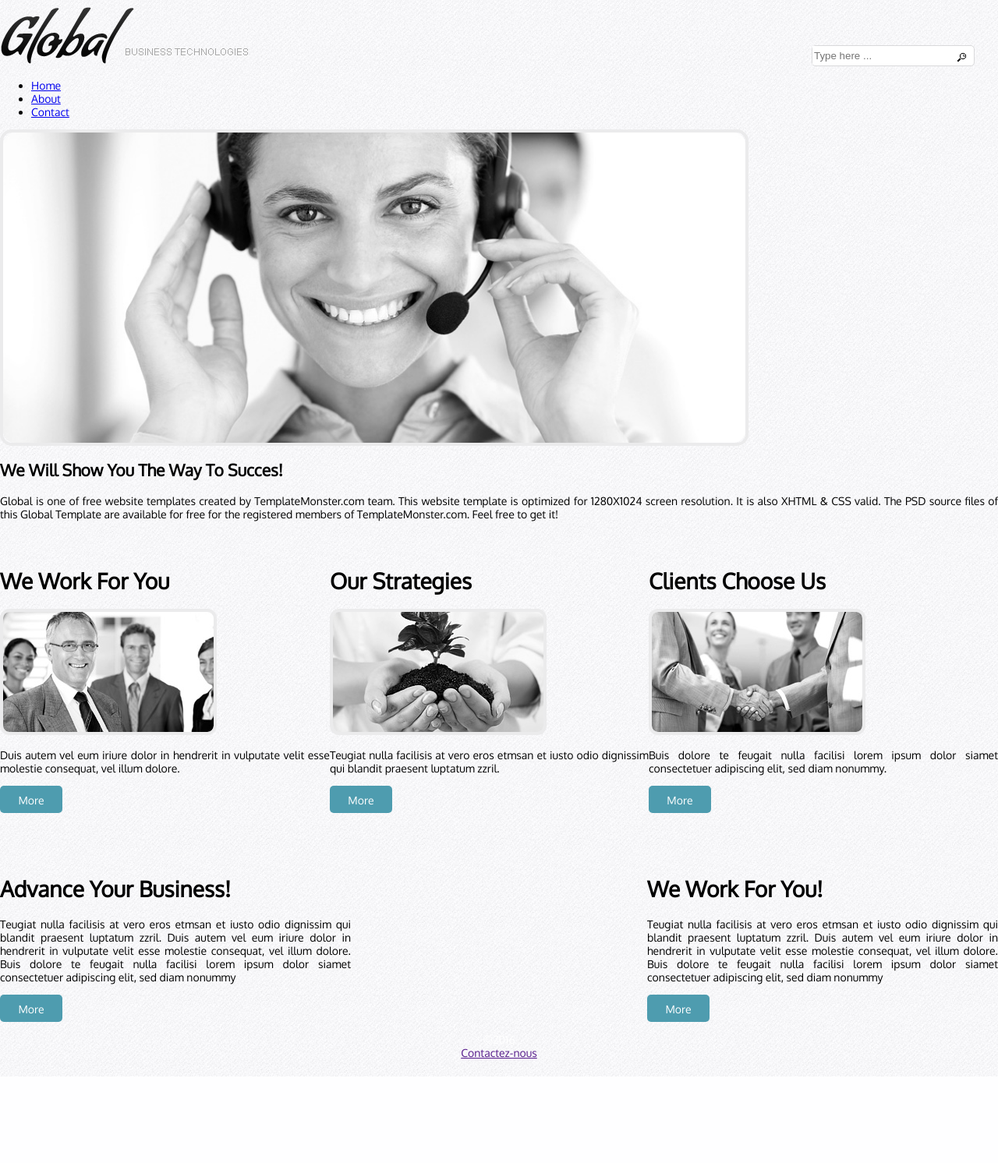
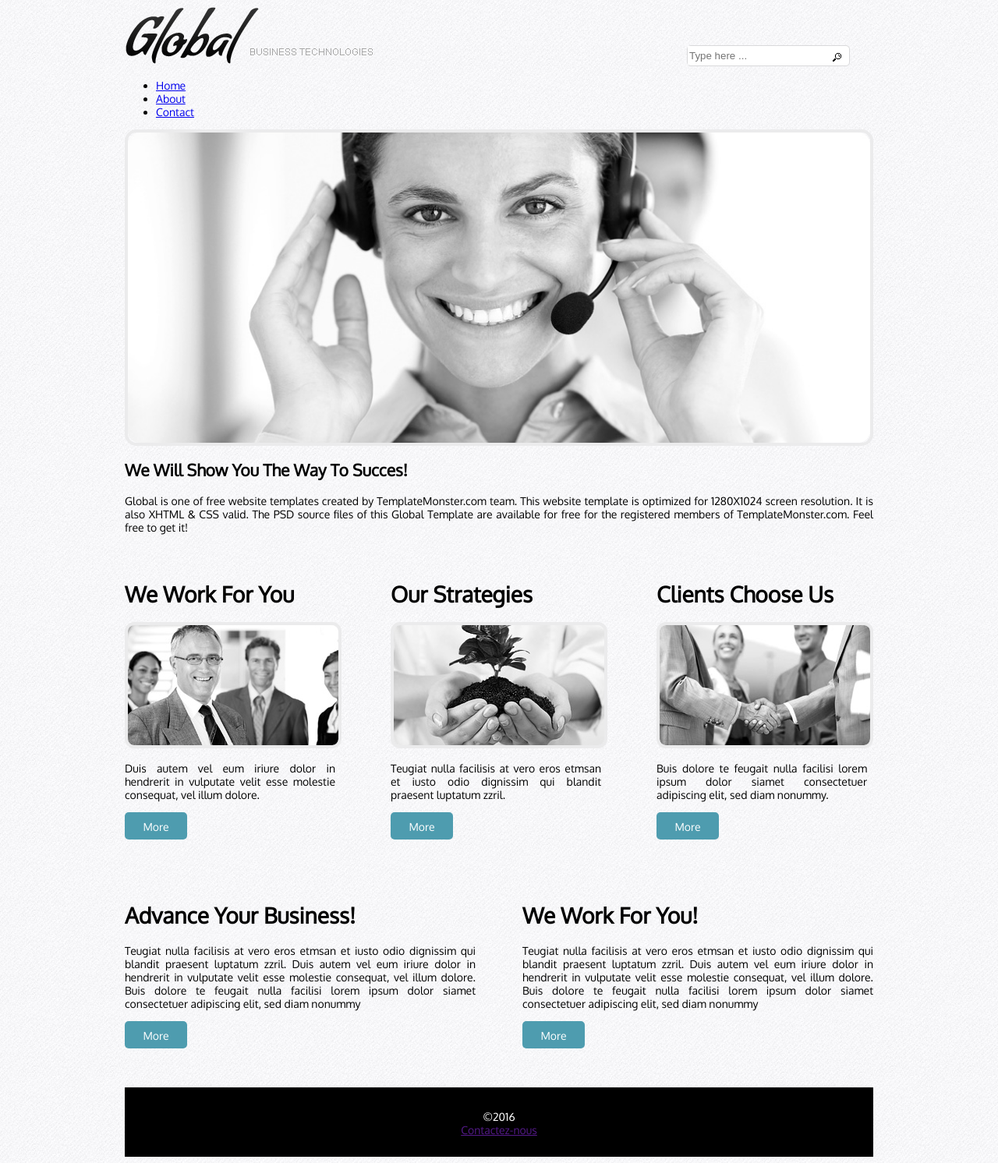
Before and after one commit to DuchenetVictor/TP-HtmlCss, a PHP site: page / in a window 1280 px wide. Shown: the whole page at 78% size. Before the commit the page ends 1381 px from the top, so only its background shows below. Run offline with PHP 8.4, Linux system fonts and the light colour scheme; some web fonts are replaced.

Commit message:
resolve conflict

```diff
--- a/css/style.css
+++ b/css/style.css
@@ -61,20 +61,15 @@ body{
     margin-right: auto;
 }
 
+
 #page{
     margin-left: auto;
     margin-right: auto;
-<<<<<<< HEAD
+    width: 960px;
+    background-image:url(../ressources/main.jpg);
+    align-content: center;
+}
 
-  width: 960px;
-  background-image:url(../ressources/main.jpg);
-  align-content: center;
-
-=======
-    width: 960px;
-    align-content: center;
->>>>>>> 388859654c510510137c52e45039485f06153867
-}
 #search{
    float:right;
    margin:50px 30px ;
@@ -87,10 +82,6 @@ body{
 #searchInput{
    height: 22px;
    border:none;
-<<<<<<< HEAD
-
-=======
->>>>>>> 388859654c510510137c52e45039485f06153867
 }
 
 .searchBtn {
@@ -125,7 +116,6 @@ body{
     text-decoration:none;
 }
 
-<<<<<<< HEAD
 footer{
     background-color: black;
     width: 100%;
@@ -138,7 +128,7 @@ footer{
         text-align: center;
         color: white;
     }
-=======
+
 .ptype{
     width:270px;
 }
@@ -146,4 +136,3 @@ footer{
 .ptype2{
     width:450px;
 }
->>>>>>> 388859654c510510137c52e45039485f06153867
```
